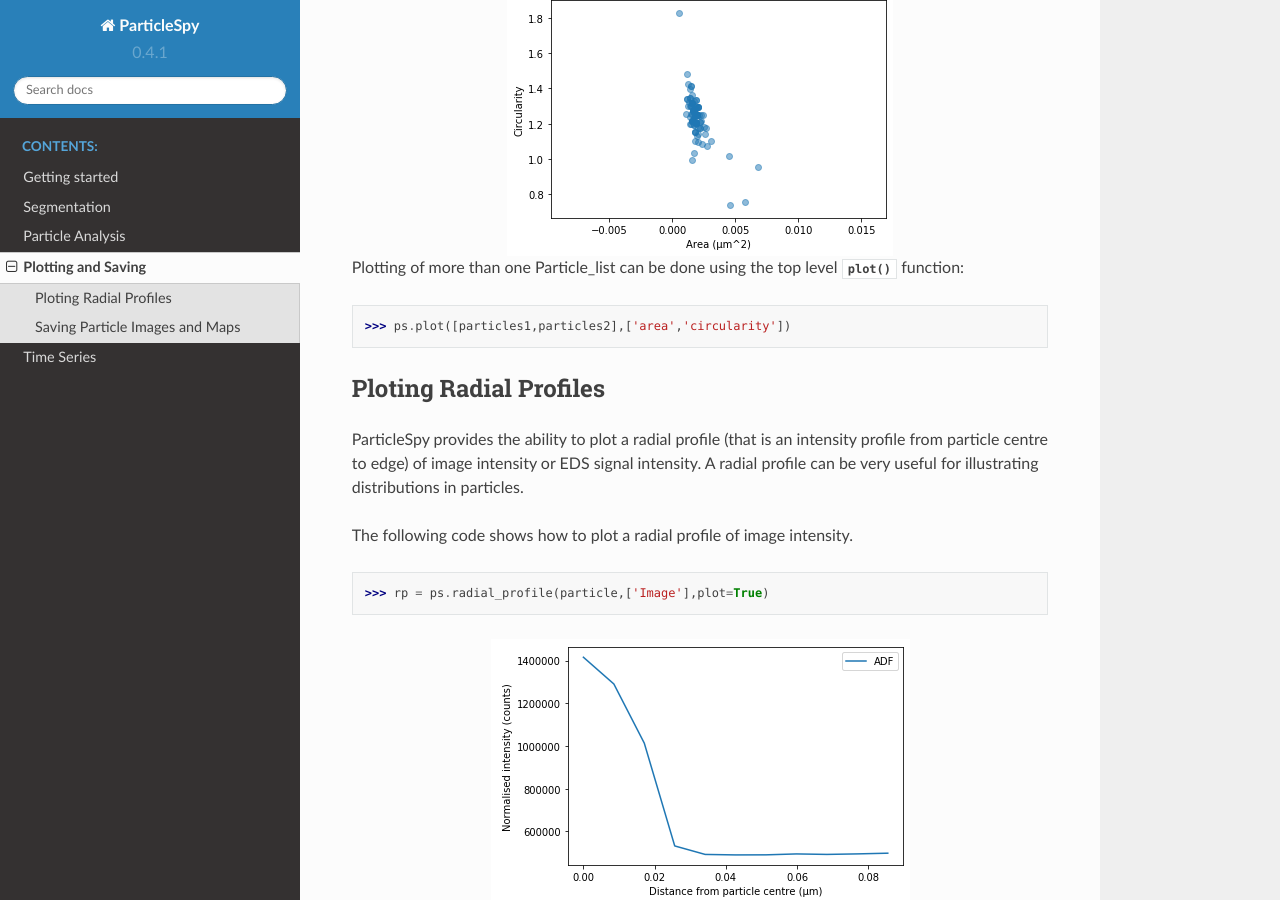
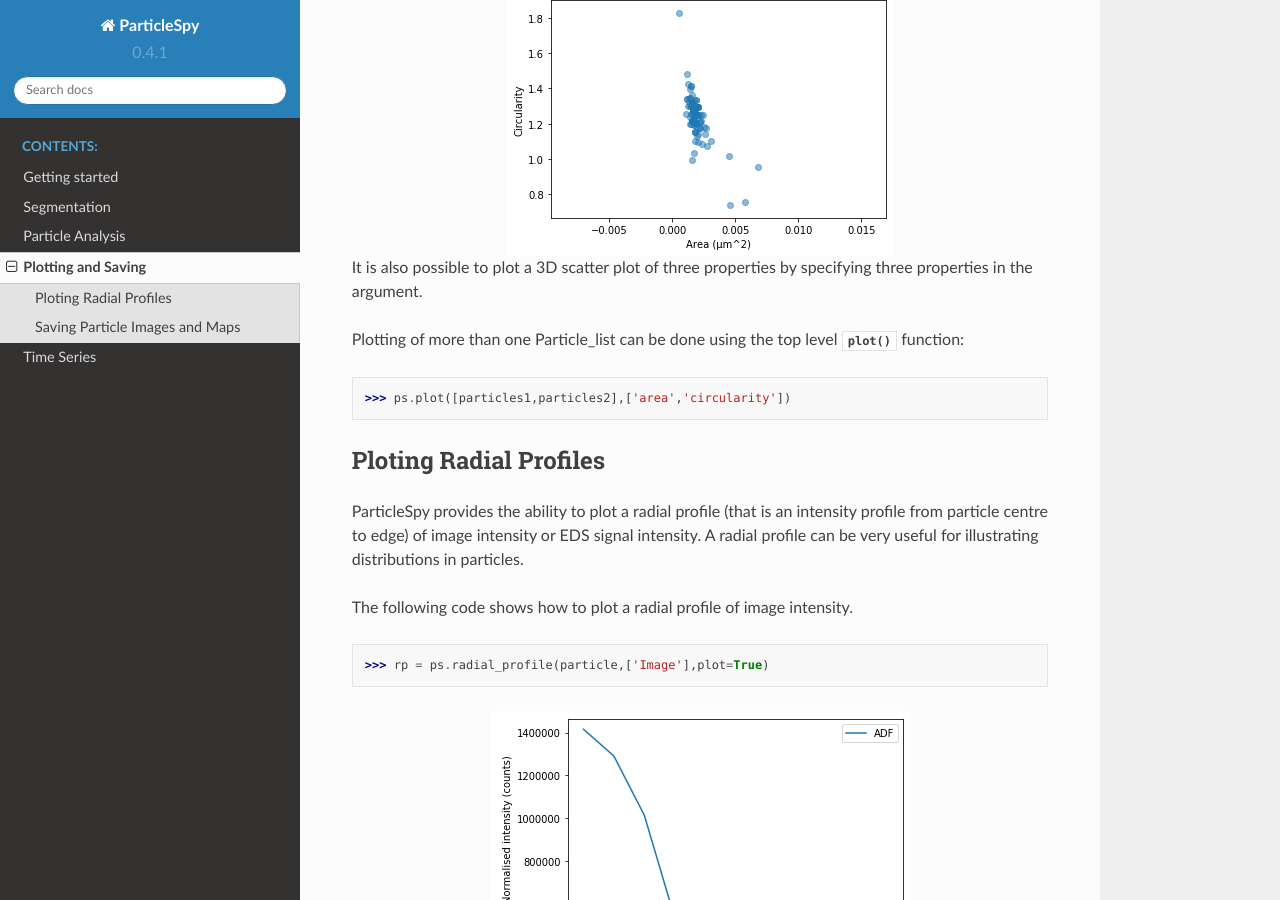
Before and after one commit to ePSIC-DLS/particlespy, a Sphinx documentation site: the page built from docs/plotting_saving.rst, in a window 1280 px wide and 900 px high, scrolled down 875 px. Built offline with Sphinx 7.4.7 and the Read the Docs theme 2.0.0, drawn with Linux system fonts in a browser that asks for light colours.

Commit message:
Add 3D plotting to docs

```diff
--- a/docs/plotting_saving.rst
+++ b/docs/plotting_saving.rst
@@ -28,6 +28,8 @@ To plot a scatter plot of two properties you simply need to specify two properti
 
 .. image:: _static/area_circ_scatter.png
     :align: center
+
+It is also possible to plot a 3D scatter plot of three properties by specifying three properties in the argument.
 
 Plotting of more than one Particle_list can be done using the top level :py:meth:`~.api.plot` function:
 
```
